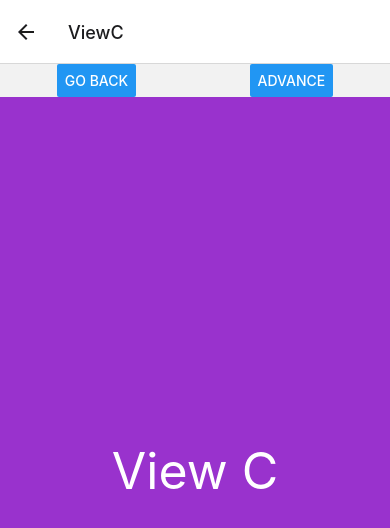
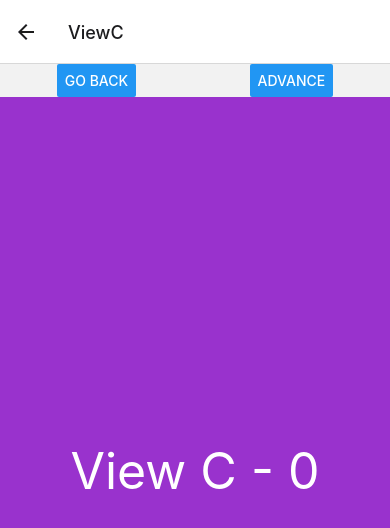
Before and after one commit to pedrohenriquecardoso/React-Native-Navigation, a React Native app: screen /ViewC in a window 390 px wide. Shown: the top 528 px of the page. Built offline with nearby package versions, Linux system fonts and the light colour scheme.

Commit message:
route params in C view

```diff
--- a/src/views/ViewC.js
+++ b/src/views/ViewC.js
@@ -2,7 +2,8 @@ import React from 'react'
 import CentralText from '../components/CentralText'
 
 export default props => {
+    const route = props.route || { params: {numero: 0}}
     return (
-        <CentralText colorBackground='#9932cd'>View C</CentralText>
+        <CentralText colorBackground='#9932cd'>View C - {route.params.numero}</CentralText>
     )
 }
```
